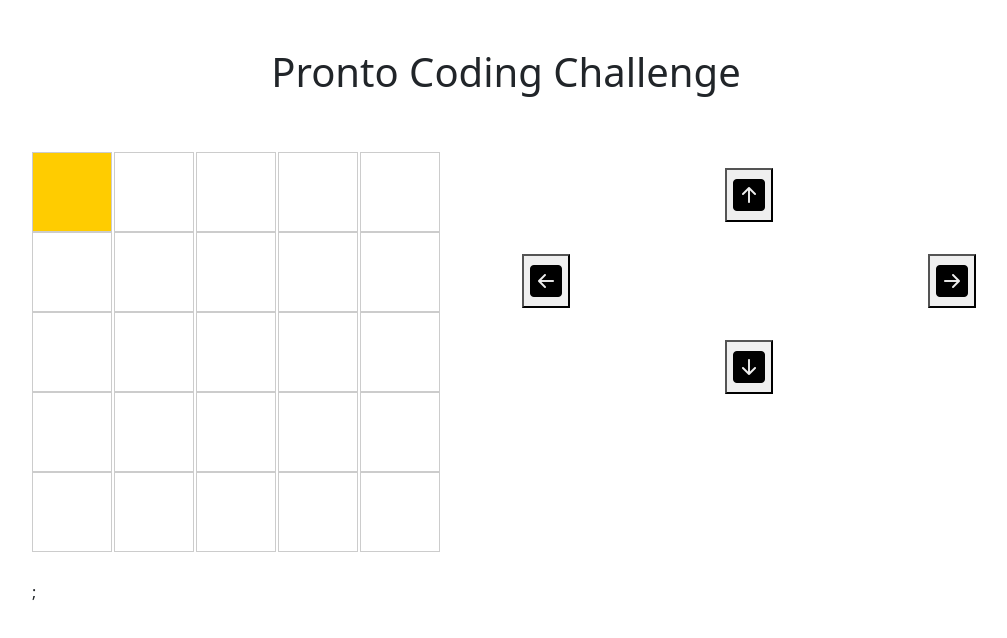
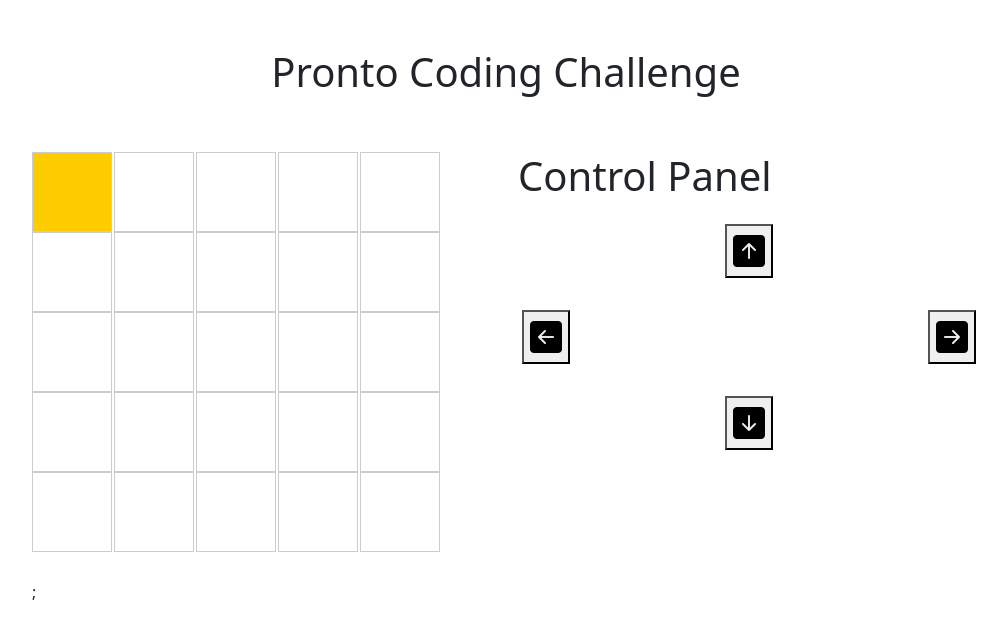
Before and after one commit to senuravihanjayadeva/coding-challange, a React (Create React App) app: page / in a window 1280 px wide. Shown: the top 638 px of the page, without its empty margins (134-1141 px from the left). Built offline with nearby package versions, Linux system fonts and the light colour scheme.

Commit message:
Check prop types in components

```diff
--- a/src/component/Grid.component.jsx
+++ b/src/component/Grid.component.jsx
@@ -1,4 +1,5 @@
 import React from "react";
+import PropTypes from 'prop-types';
 
 function Grid({ position, positionChange }) {
 
@@ -38,4 +39,9 @@ function Grid({ position, positionChange }) {
   );
 }
 
+Grid.propTypes = {
+  position: PropTypes.string.isRequired,
+  positionChange: PropTypes.func.isRequired
+};
+
 export default Grid;
--- a/src/component/NavigationController.component.jsx
+++ b/src/component/NavigationController.component.jsx
@@ -1,4 +1,5 @@
 import React from "react";
+import PropTypes from 'prop-types';
 
 function NavigationController({ position, positionChange }) {
   const moveRobot = (direction) => {
@@ -25,7 +26,9 @@ function NavigationController({ position, positionChange }) {
   };
 
   return (
-    <div className="row">
+    <React.Fragment>
+      <h1>Control Panel</h1>
+      <div className="row">
         <div className="col-12 text-center p-3">
           <button onClick={() => moveRobot("up")}>
             <i className="bi bi-arrow-up-square-fill navigation-icon"></i>
@@ -45,9 +48,15 @@ function NavigationController({ position, positionChange }) {
           <button onClick={() => moveRobot("down")}>
             <i className="bi bi-arrow-down-square-fill navigation-icon"></i>
           </button>
+        </div>
       </div>
-    </div>
+    </React.Fragment>
   );
 }
 
+NavigationController.propTypes = {
+  position: PropTypes.string.isRequired,
+  positionChange: PropTypes.func.isRequired
+};
+
 export default NavigationController;
```
Also changed, not shown: src/App.jsx (renamed from src/App.js).
